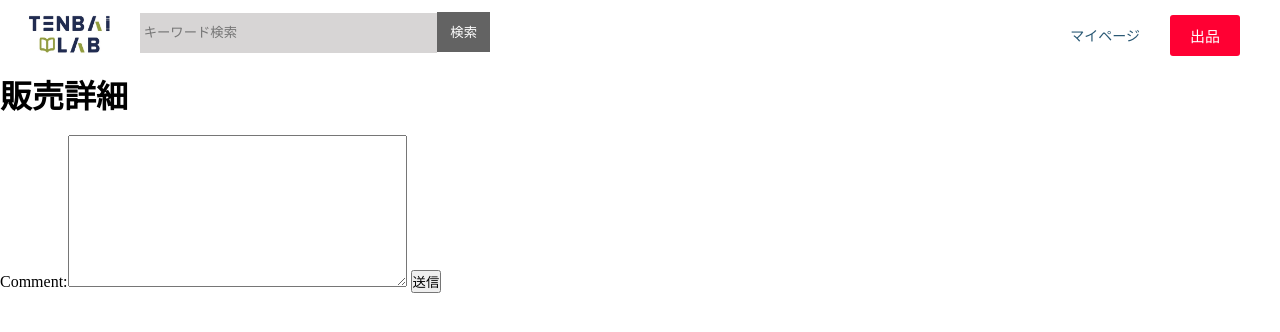
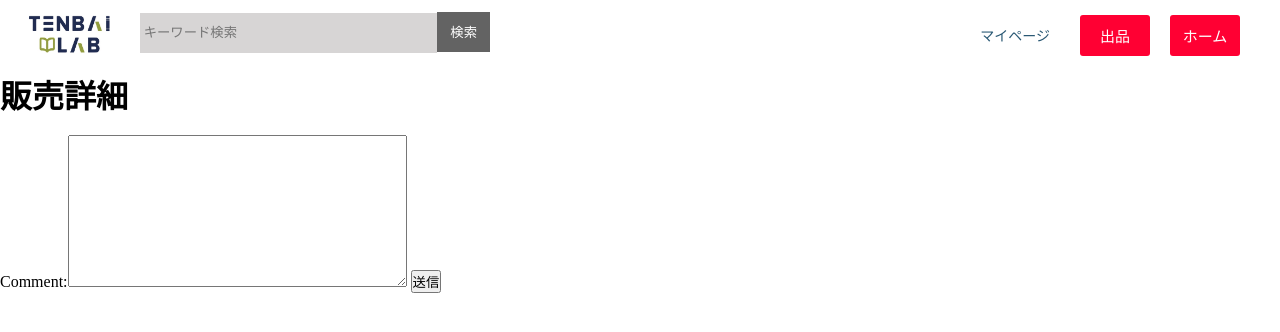
Before and after one commit to hishidalab/Tenbai_Lab, a Django app: page /pengin/buyaddform/1/ in a window 1280 px wide. Shown: the top 332 px of the page. Run offline with Django 3.2, Linux system fonts and the light colour scheme; the visitor is signed in with stand-in values (Sample User, id 1); data that the repository does not hold is empty.

Commit message:
URL追加した

```diff
--- a/app/source/pengin/templates/pengin/buy_form.html
+++ b/app/source/pengin/templates/pengin/buy_form.html
@@ -17,13 +17,17 @@
             </form>
         </h1>
         <ul class="head">
-            <a href="">
+            <a href="{% url 'pengin:mypage' %}">
                 <li>マイページ</li>
             </a>
             <a href="{% url 'pengin:product_registra' %}" class="log">
                 <li class="syu">出品</li>
             </a>
+            <a href="{% url 'pengin:home' %}" class="log">
+                <li class="syu">ホーム</li>
+            </a>
         </ul>
+
     </header>
     <h1>販売詳細</h1>
 
--- a/app/source/pengin/templates/pengin/home.html
+++ b/app/source/pengin/templates/pengin/home.html
@@ -35,7 +35,7 @@
         <input type="text" name="keyword">
         <button type="submit">検索</button>
         <a href="{% url 'pengin:home' %}" class="log">
-            <li class="syu">戻る</li>
+            <li class="syu">検索前に戻る</li>
         </a>
     </form>
     <p>検索結果</p>
```
